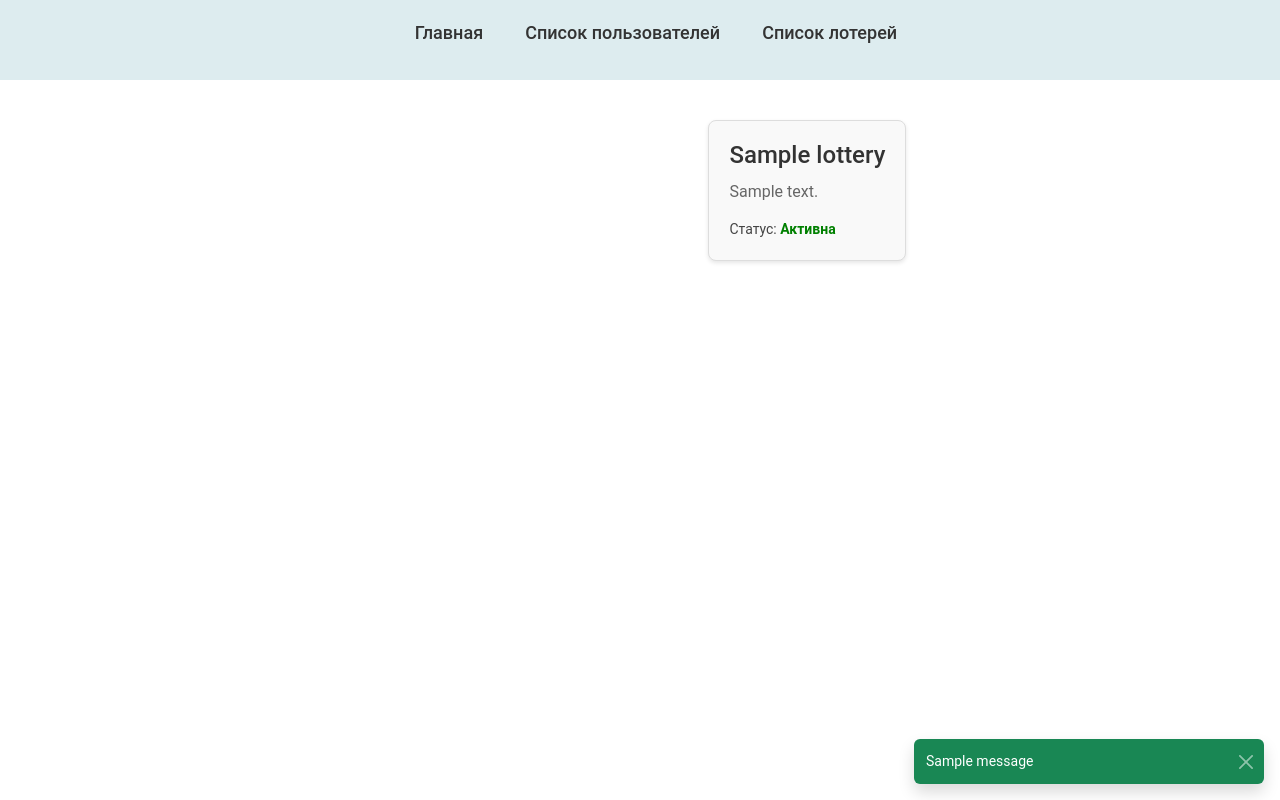
After one commit to Sanch13/web_face_lottery, a Django app: template templates/webfacetg/create_lottery.html in a window 1280 px wide. The commit adds this page. Run offline with Django 4.2, Linux system fonts and the light colour scheme; the template is opened without the code that fills it: values that come from a table or form of the project are taken from there, others are empty; tables that the repository leaves empty hold one stand-in row (values such as "Sample post"); one stand-in notice (Sample message) is shown; parts of the project's set-up code (start-up, migrations or seed data) failed here and were passed over.

Commit message:
feat: create lottery

```diff
--- a/config/settings.py
+++ b/config/settings.py
@@ -93,8 +93,8 @@ AUTH_PASSWORD_VALIDATORS = [
     },
 ]
 
-LANGUAGE_CODE = 'en-us'
-TIME_ZONE = 'UTC'
+LANGUAGE_CODE = 'ru-ru'
+TIME_ZONE = 'Europe/Moscow'
 USE_I18N = True
 USE_TZ = True
 
--- a/templates/base.html
+++ b/templates/base.html
@@ -28,6 +28,9 @@
             <li><a href="{% url 'home' %}">Главная</a></li>
             <li><a href="{% url 'webfacetg:get_all_tg_users' %}">Список пользователей</a></li>
             <li ><a href="{% url 'webfacetg:all_lotteries' %}">Список лотерей</a></li>
+            {% if request.user.is_authenticated %}
+            <li ><a href="{% url 'webfacetg:create_lottery' %}">Создать лотерею</a></li>
+            {% endif %}
         </ul>
     </nav>
 </header>
--- /dev/null
+++ b/templates/webfacetg/create_lottery.html
@@ -0,0 +1,148 @@
+{% extends 'base.html' %}
+{% load static %}
+
+{% block title %}
+    <title>Создать лотерею</title>
+{% endblock title %}
+
+{% block css %}
+    <style>
+    /* Основний контейнер для списку лотерей */
+    .lottery-list {
+        display: flex;
+        flex-direction: column;
+        gap: 20px;
+        max-width: 800px;
+        margin: 0 auto;
+        padding: 20px;
+    }
+
+    /* Стилі для кожного елементу лотереї */
+    .lottery-item {
+        background-color: #f9f9f9;
+        border: 1px solid #ddd;
+        border-radius: 8px;
+        padding: 20px;
+        box-shadow: 0 2px 4px rgba(0, 0, 0, 0.1);
+    }
+
+    /* Стилі для назви лотереї */
+    .lottery-name {
+        margin: 0 0 10px 0;
+        font-size: 24px;
+        color: #333;
+    }
+
+    /* Стилі для опису лотереї */
+    .lottery-description {
+        margin: 0 0 15px 0;
+        font-size: 16px;
+        color: #666;
+    }
+
+    /* Стилі для статусу лотереї */
+    .lottery-status {
+        margin: 0;
+        font-size: 14px;
+        color: #444;
+    }
+
+    /* Стилі для активного статусу */
+    .status-active {
+        color: green;
+        font-weight: bold;
+    }
+
+    /* Стилі для неактивного статусу */
+    .status-inactive {
+        color: red;
+        font-weight: bold;
+    }
+    </style>
+{% endblock %}
+
+{% block content %}
+
+    <div class="container d-flex justify-content-center align-items-center">
+        <div style="width: 30%">
+            {% if form.errors %}
+                <div class="alert alert-danger">
+                    <strong>Ошибка!</strong> Пожалуйста, исправте ошибки:
+                    <ul>
+                        {% for field, errors in form.errors.items %}
+                            {% for error in errors %}
+                                <li>{{ field|title }}: {{ error }}</li>
+                            {% endfor %}
+                        {% endfor %}
+                    </ul>
+                </div>
+            {% endif %}
+
+            {% if request.user.is_authenticated %}
+            <!-- Форма -->
+            <h5 class="text-center mb-4">Создать лотерею</h5>
+            <form method="post" class="needs-validation" novalidate>
+                {% csrf_token %}
+                {{ form.as_p }}
+                <div class="d-grid">
+                    <button type="submit" class="btn btn-primary">Сохранить</button>
+                </div>
+            </form>
+            {% endif %}
+
+        </div>
+
+        <div>
+            <!-- Список лотерей -->
+            {% if lotteries %}
+                <div class="lottery-list">
+                    {% for lottery in lotteries %}
+                        <div class="lottery-item">
+                            <h2 class="lottery-name">{{ lottery.name }}</h2>
+                            <p class="lottery-description">{{ lottery.description }}</p>
+                            <p class="lottery-status">
+                                Статус:
+                                <span class="status-{% if lottery.is_active %}active{% else %}inactive{% endif %}">
+                                    {% if lottery.is_active %}Активна{% else %}Неактивна{% endif %}
+                                </span>
+                            </p>
+                        </div>
+                    {% endfor %}
+                </div>
+            {% else %}
+                <p>Лотереи отсутствуют</p>
+            {% endif %}
+        </div>
+
+        <!-- Уведомление -->
+        {% if messages %}
+            <div id="notification-container"
+                 class="toast-container position-fixed bottom-0 end-0 p-3">
+                {% for message in messages %}
+                    <div class="toast align-items-center text-bg-success border-0 show"
+                         role="alert" aria-live="assertive" aria-atomic="true"
+                         data-bs-autohide="true" data-bs-delay="7000">
+                        <div class="d-flex">
+                            <div class="toast-body">
+                                {{ message }}
+                            </div>
+                            <button type="button" class="btn-close btn-close-white me-2 m-auto"
+                                    data-bs-dismiss="toast" aria-label="Close"></button>
+                        </div>
+                    </div>
+                {% endfor %}
+            </div>
+        {% endif %}
+    </div>
+
+    <script>
+        // Уведомление исчезает через 10 секунд
+        setTimeout(() => {
+            const notificationContainer = document.getElementById('notification-container');
+            if (notificationContainer) {
+                notificationContainer.remove();
+            }
+        }, 10000);
+    </script>
+
+{% endblock content %}
--- a/templates/webfacetg/list_lotteries.html
+++ b/templates/webfacetg/list_lotteries.html
@@ -21,7 +21,7 @@
             <h4 class="text-center mt-2 mb-4">Список всех лотерей</h4>
             {% for lottery in lotteries %}
                 Просмотр всех участников лотерии
-                <a href="{{ lottery.lottery.get_absolute_url }}">{{ lottery.display_name }}</a>
+                <a href="{{ lottery.get_absolute_url }}">{{ lottery.description }}</a>
                 <br>
             {% endfor %}
         </div>
--- a/webfacetg/forms.py
+++ b/webfacetg/forms.py
@@ -1,5 +1,4 @@
 from django import forms
-
 from webfacetg.models import TelegramUser
 
 
@@ -16,3 +15,23 @@ class EditTelegramUserForm(forms.ModelForm):
     class Meta:
         model = TelegramUser
         fields = ('full_name', )
+
+
+class CreateLotteryForm(forms.Form):
+    name = forms.CharField(
+        label="Имя лотереи",
+        min_length=2,
+        max_length=255,
+    )
+    description = forms.CharField(
+        required=False,
+        label="Описание лотереи",
+        min_length=2,
+        max_length=255,
+    )
+    is_active = forms.BooleanField(required=False)
+
+    def __init__(self, *args, **kwargs):
+        super().__init__(*args, **kwargs)
+        self.fields['name'].widget.attrs.update({'class': 'form-control'})
+        self.fields['description'].widget.attrs.update({'class': 'form-control'})
--- a/webfacetg/models.py
+++ b/webfacetg/models.py
@@ -6,7 +6,8 @@ class Lottery(models.Model):
     id = models.BigAutoField(primary_key=True)
     name = models.CharField(max_length=255, unique=True, blank=True, null=True)
     description = models.CharField(max_length=500, blank=True, null=True)
-    create = models.DateTimeField(blank=True, null=True)
+    create = models.DateTimeField(blank=True, null=True, auto_now_add=True)
+    is_active = models.BooleanField(default=False)
 
     def get_absolute_url(self):
         return reverse("webfacetg:lottery_users", args=[self.id])
--- a/webfacetg/urls.py
+++ b/webfacetg/urls.py
@@ -7,6 +7,7 @@ urlpatterns = [
     path('users/', views.get_all_tg_users, name="get_all_tg_users"),
     path('users/edit/<int:pk>/', views.edit_tg_user, name="edit_users"),
     path('all_lotteries/', views.get_list_lotteries, name="all_lotteries"),
+    path('create_lottery/', views.create_lottery, name="create_lottery"),
     path('users/lottery/<int:pk>/participants/',
          views.get_list_participants_lottery,
          name="lottery_users"),
```
Also changed, not shown: templates/webfacetg/lottery_detail.html (+21 -6 lines), webfacetg/services.py (added, +19 -0 lines), webfacetg/validators.py (added, +57 -0 lines), webfacetg/views.py (+32 -17 lines).
